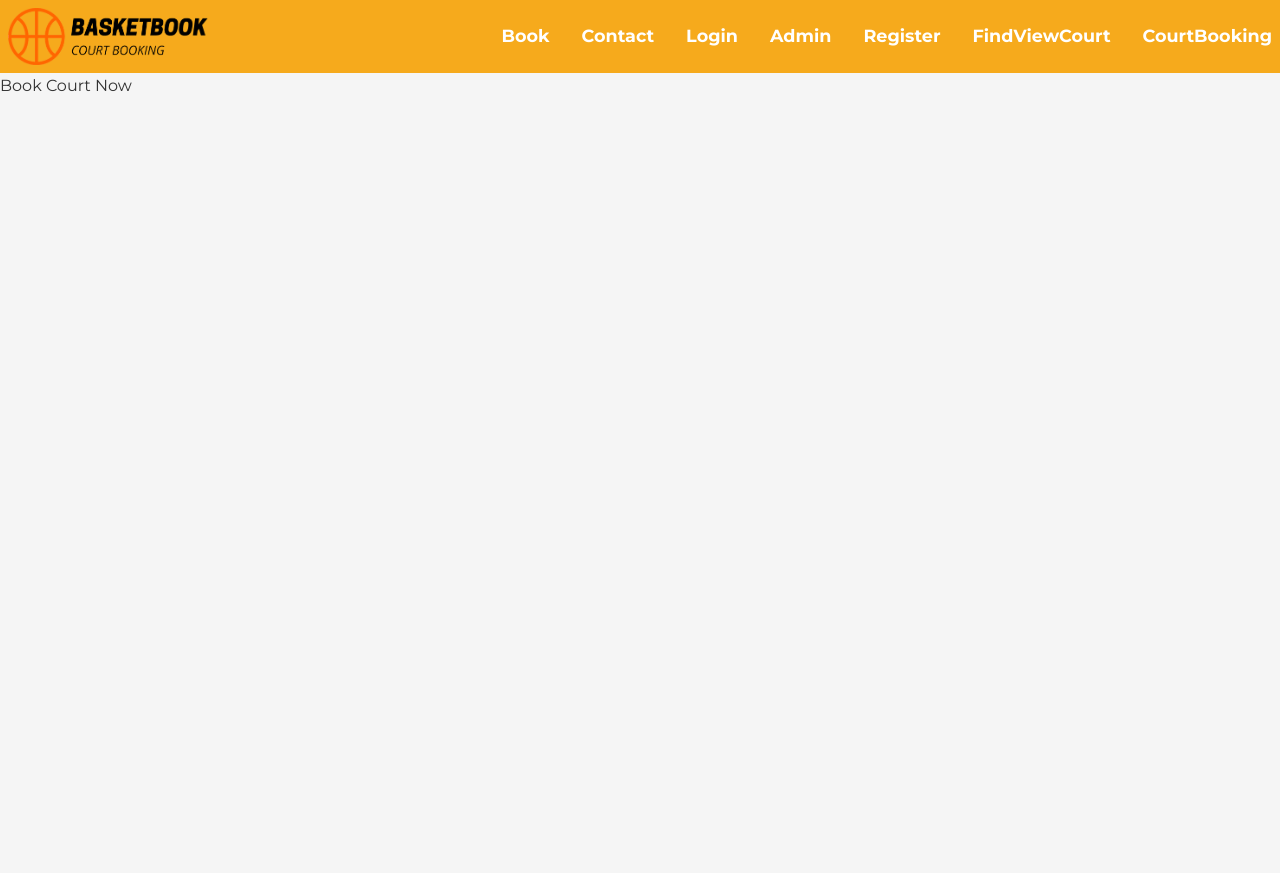
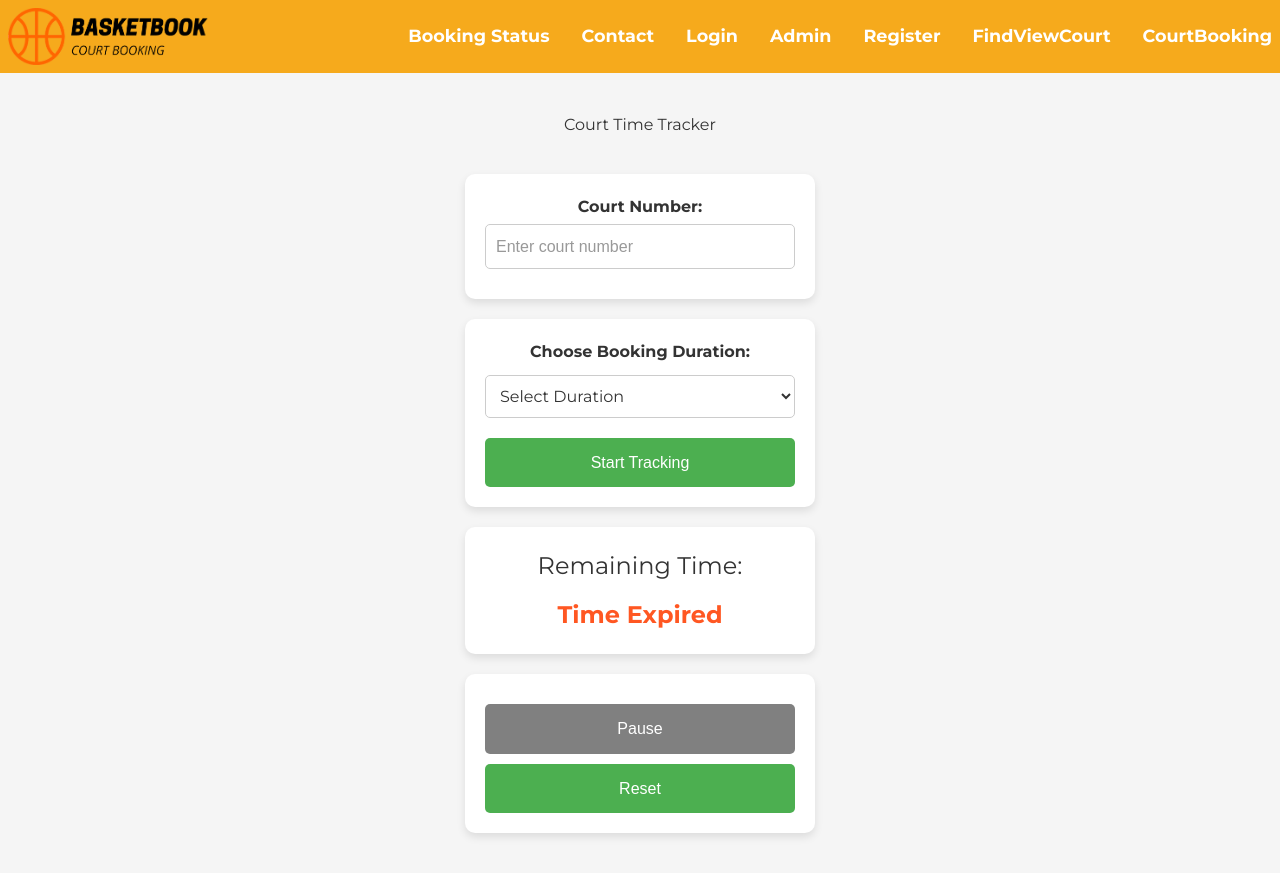
Before and after one commit to psal-afk/basketbookapp, a React (Vite) app: page /book-court in a window 1280 px wide. Before the commit the page ends 800 px from the top, so only its background shows below. Built offline with nearby package versions, Linux system fonts and the light colour scheme.

Commit message:
Updated basketbookapp UI and styling

```diff
--- a/src/components/Header.jsx
+++ b/src/components/Header.jsx
@@ -10,7 +10,7 @@ const Header = () => {
       <nav className="nav">
         <ul className="nav-links">
           <li>
-            <Link to="/book-court">Book</Link>
+            <Link to="/book-court">Booking Status</Link>
           </li>
           <li>
             <Link to="/contact">Contact</Link>
--- a/src/index.css
+++ b/src/index.css
@@ -383,3 +383,202 @@ h2 {
     padding: 10px;
   }
 }
+
+.page-container {
+  display: flex;
+  justify-content: space-around;
+  align-items: flex-start;
+  padding: 40px;
+  background-color: #f5f5f5;
+  min-height: 100vh;
+}
+
+/* Court Booking Container */
+.booking-container {
+  background: white;
+  padding: 20px;
+  border-radius: 10px;
+  box-shadow: 0 4px 8px rgba(0, 0, 0, 0.1);
+  width: 350px;
+}
+
+h1, h2 {
+  text-align: center;
+  color: #333;
+}
+
+.booking-form label {
+  display: block;
+  margin-top: 10px;
+  font-size: 14px;
+  font-weight: bold;
+}
+
+.booking-form input,
+.booking-form select {
+  width: 100%;
+  padding: 10px;
+  margin: 5px 0;
+  border: 1px solid #ccc;
+  border-radius: 5px;
+}
+
+.booking-form button {
+  width: 100%;
+  padding: 12px;
+  background-color: #ff5722;
+  color: white;
+  border: none;
+  border-radius: 5px;
+  font-size: 16px;
+  cursor: pointer;
+  margin-top: 15px;
+}
+
+.booking-form button:hover {
+  background-color: #e64a19;
+}
+
+.team-container {
+  background: white;
+  padding: 20px;
+  border-radius: 10px;
+  box-shadow: 0 4px 8px rgba(0, 0, 0, 0.1);
+  width: 350px;
+  text-align: center;
+}
+
+.team-section {
+  margin-top: 20px;
+  text-align: center;
+}
+
+
+.team-section input {
+  width: 90%;
+  height: 45px;
+  padding: 12px;
+  margin-top: 5px;
+  border: 1px solid #ccc;
+  border-radius: 5px;
+  font-size: 16px;
+}
+
+
+.team-section button {
+  width: 90%;
+  padding: 8px;
+  font-size: 14px;
+  background-color: #4CAF50;
+  color: white;
+  border: none;
+  border-radius: 5px;
+  cursor: pointer;
+  margin-top: 10px;
+}
+
+.team-section button:hover {
+  background-color: #45a049;
+}
+
+.court-tracking-container {
+  display: flex;
+  flex-direction: column;
+  align-items: center;
+  justify-content: center;
+  height: 100vh;
+  background-color: #f5f5f5;
+  text-align: center;
+}
+
+h1 {
+  color: #333;
+}
+
+/* Court Number Input */
+.court-input {
+  background: white;
+  padding: 20px;
+  border-radius: 10px;
+  box-shadow: 0 4px 8px rgba(0, 0, 0, 0.1);
+  width: 350px;
+  margin-top: 20px;
+}
+
+.court-input label {
+  font-size: 16px;
+  font-weight: bold;
+}
+
+.court-input input {
+  width: 100%;
+  height: 45px;
+  padding: 10px;
+  margin-top: 5px;
+  border: 1px solid #ccc;
+  border-radius: 5px;
+  font-size: 16px;
+}
+
+/* Time Selection */
+.time-selection,
+.remaining-time,
+.time-actions {
+  background: white;
+  padding: 20px;
+  border-radius: 10px;
+  box-shadow: 0 4px 8px rgba(0, 0, 0, 0.1);
+  width: 350px;
+  margin-top: 20px;
+}
+
+label {
+  font-size: 16px;
+  font-weight: bold;
+}
+
+select {
+  width: 100%;
+  padding: 10px;
+  margin: 10px 0;
+  border: 1px solid #ccc;
+  border-radius: 5px;
+}
+
+button {
+  width: 100%;
+  padding: 12px;
+  background-color: #4CAF50;
+  color: white;
+  border: none;
+  border-radius: 5px;
+  font-size: 16px;
+  cursor: pointer;
+  margin-top: 10px;
+}
+
+button:disabled {
+  background-color: gray;
+  cursor: not-allowed;
+}
+
+button:hover {
+  background-color: #45a049;
+}
+
+/* Remaining Time Display */
+.remaining-time h2 {
+  color: #333;
+  margin-bottom: 10px;
+}
+
+.remaining-time p {
+  font-size: 24px;
+  font-weight: bold;
+  color: #ff5722;
+}
+
+/* Alert for Low Time */
+.alert {
+  color: red;
+}
--- a/src/pages/BookCourt.jsx
+++ b/src/pages/BookCourt.jsx
@@ -1,5 +1,106 @@
-const BookCourt = () => {
-  return <div className="book-court">Book Court Now</div>;
+import React, { useState, useEffect } from "react";
+
+const CourtTracking = () => {
+  // States for court tracking
+  const [courtNumber, setCourtNumber] = useState("");
+  const [selectedDuration, setSelectedDuration] = useState(0);
+  const [remainingTime, setRemainingTime] = useState(0);
+  const [isRunning, setIsRunning] = useState(false);
+
+  // Format time display
+  const formatTime = (time) => {
+    const hours = Math.floor(time / 60);
+    const minutes = time % 60;
+    return `${hours}h ${minutes}m`;
+  };
+
+  // Start Tracking Court Usage
+  const startTracking = () => {
+    if (selectedDuration > 0 && courtNumber.trim() !== "") {
+      setRemainingTime(selectedDuration);
+      setIsRunning(true);
+    } else {
+      alert("Please enter a court number and select a valid booking duration.");
+    }
+  };
+
+  // Stop Tracking
+  const stopTracking = () => {
+    setIsRunning(false);
+  };
+
+  // Reset Timer
+  const resetTracking = () => {
+    setIsRunning(false);
+    setRemainingTime(0);
+    setSelectedDuration(0);
+    setCourtNumber("");
+  };
+
+  // Timer Effect
+  useEffect(() => {
+    if (isRunning && remainingTime > 0) {
+      const timer = setInterval(() => {
+        setRemainingTime((prev) => prev - 1);
+      }, 60000); // Countdown every minute
+
+      return () => clearInterval(timer);
+    }
+  }, [isRunning, remainingTime]);
+
+  return (
+    <div className="court-tracking-container">
+      <h1>Court Time Tracker</h1>
+
+      {/* Court Number Input */}
+      <div className="court-input">
+        <label htmlFor="courtNumber">Court Number:</label>
+        <input
+          type="text"
+          id="courtNumber"
+          placeholder="Enter court number"
+          value={courtNumber}
+          onChange={(e) => setCourtNumber(e.target.value)}
+          required
+        />
+      </div>
+
+      {/* Booking Duration Selection */}
+      <div className="time-selection">
+        <label htmlFor="duration">Choose Booking Duration:</label>
+        <select
+          id="duration"
+          value={selectedDuration}
+          onChange={(e) => setSelectedDuration(parseInt(e.target.value))}
+        >
+          <option value="0">Select Duration</option>
+          <option value="30">30 Minutes</option>
+          <option value="60">1 Hour</option>
+          <option value="90">1 Hour 30 Minutes</option>
+          <option value="120">2 Hours</option>
+        </select>
+        <button onClick={startTracking} disabled={isRunning}>
+          Start Tracking
+        </button>
+      </div>
+
+      {/* Remaining Time Display */}
+      <div className="remaining-time">
+        <h2>Remaining Time:</h2>
+        <p className={remainingTime <= 10 ? "alert" : ""}>
+          {remainingTime > 0 ? formatTime(remainingTime) : "Time Expired"}
+        </p>
+      </div>
+
+      {/* Pause & Reset Buttons */}
+      <div className="time-actions">
+        <button onClick={stopTracking} disabled={!isRunning}>
+          Pause
+        </button>
+        <button onClick={resetTracking}>Reset</button>
+      </div>
+    </div>
+  );
 };
 
-export default BookCourt;
+export default CourtTracking;
--- a/src/pages/CourtBooking.jsx
+++ b/src/pages/CourtBooking.jsx
@@ -1,18 +1,46 @@
 import React, { useState } from 'react';
 
+
 const CourtBookings = () => {
+  // Court Booking States
   const [bookingType, setBookingType] = useState('guest');
   const [court, setCourts] = useState('');
   const [players, setPlayer] = useState(1);
   const [name, setName] = useState('');
 
+  // Team Management States
+  const [searchTeam, setSearchTeam] = useState('');
+  const [createTeam, setCreateTeam] = useState('');
+  const [teams, setTeams] = useState([]); // Mock team storage
+
+  // Handle Court Booking Submission
   const handleSubmit = (e) => {
     e.preventDefault();
     alert(`Booking confirmed!\nType: ${bookingType}\nCourt: ${court}\nPlayers: ${players}\nName: ${name}`);
-  }; // this will show the alert message
+  };
+
+  // Handle Team Creation
+  const handleCreateTeam = () => {
+    if (createTeam.trim() !== '') {
+      setTeams([...teams, createTeam]);
+      alert(`Team "${createTeam}" created successfully!`);
+      setCreateTeam('');
+    }
+  };
+
+  // Handle Team Search
+  const handleSearchTeam = () => {
+    if (teams.includes(searchTeam)) {
+      alert(`Team "${searchTeam}" found!`);
+    } else {
+      alert(`Team "${searchTeam}" not found!`);
+    }
+  };
 
   return (
-    <div className="container">
+    <div className="page-container">
+      {/* Court Booking Form */}
+      <div className="booking-container">
         <h1>Basketball Court Booking</h1>
 
         <form className="booking-form" onSubmit={handleSubmit}>
@@ -32,9 +60,9 @@ const CourtBookings = () => {
             required
           />
 
-        {bookingType === 'group' && ( //booking type as a group
+          {bookingType === 'group' && (
             <>
-            <label htmlFor="players">Number of the Players:</label>
+              <label htmlFor="players">Number of Players:</label>
               <input
                 id="players"
                 type="number"
@@ -60,6 +88,36 @@ const CourtBookings = () => {
           <button type="submit">Book Court</button>
         </form>
       </div>
+
+      {/* Team Management Section */}
+      <div className="team-container">
+        <h2>Team Management</h2>
+
+        {/* Search Team */}
+        <div className="team-section">
+          <h3>Search Team</h3>
+          <input
+            type="text"
+            placeholder="Enter team name"
+            value={searchTeam}
+            onChange={(e) => setSearchTeam(e.target.value)}
+          />
+          <button onClick={handleSearchTeam}>Search</button>
+        </div>
+
+        {/* Create Team */}
+        <div className="team-section">
+          <h3>Create Team</h3>
+          <input
+            type="text"
+            placeholder="Enter new team name"
+            value={createTeam}
+            onChange={(e) => setCreateTeam(e.target.value)}
+          />
+          <button onClick={handleCreateTeam}>Create</button>
+        </div>
+      </div>
+    </div>
   );
 };
 
```
Lines whose indentation alone changed are shown as unchanged.
